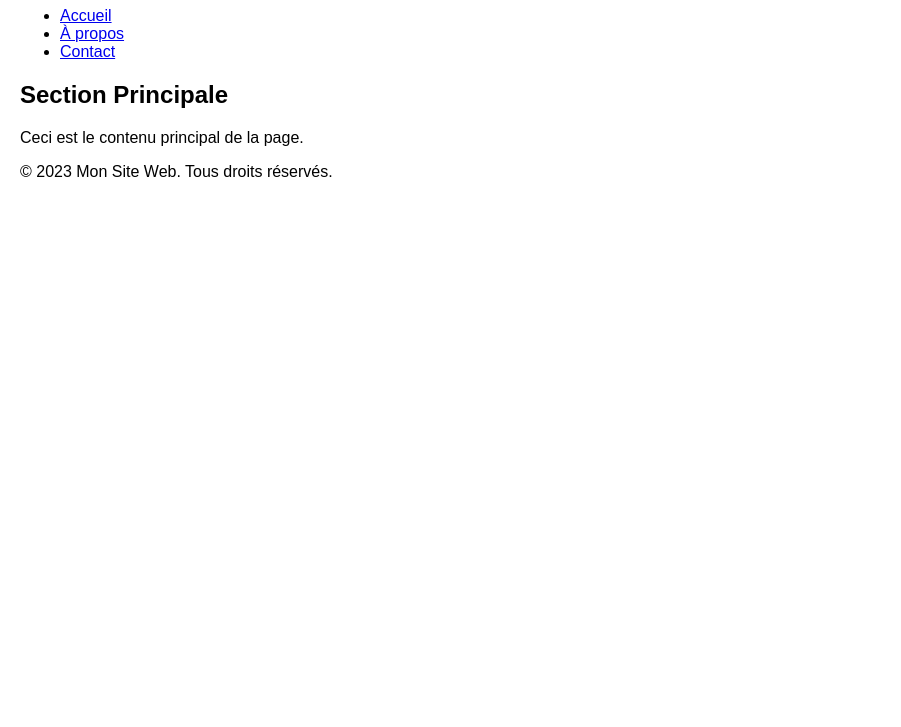
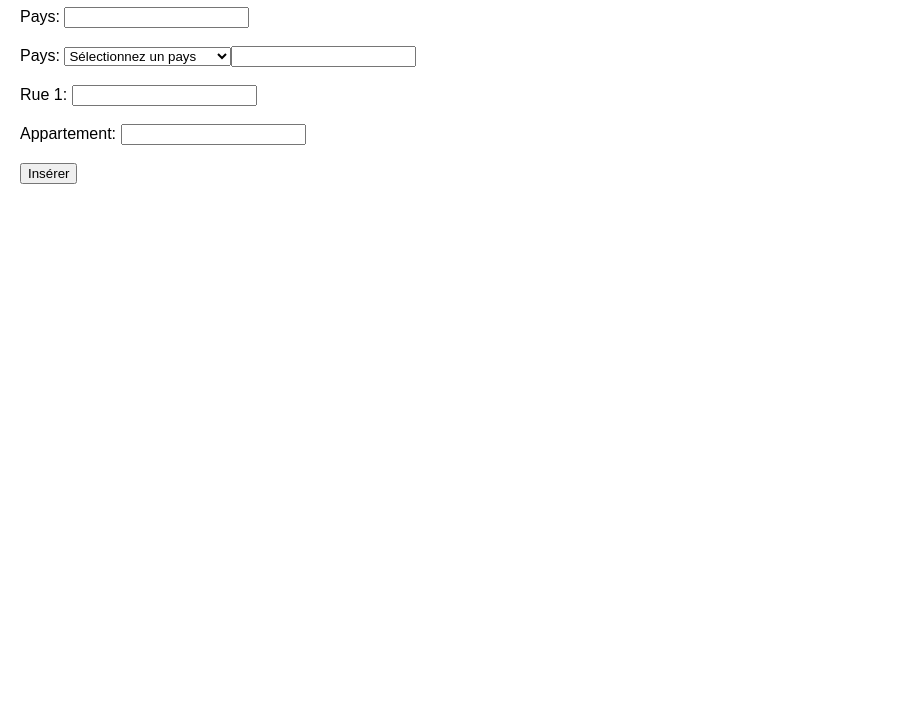
Before and after one commit to benphihe/projet-final-sql, a website: page public/insert.html in a window 1280 px wide. Shown: the part 73-800 px from the top of the page, without its empty margins (0-901 px from the left). Drawn offline with Linux system fonts and the light colour scheme.

Commit message:
creation du formulaire

```diff
--- a/public/insert.html
+++ b/public/insert.html
@@ -1,3 +1,4 @@
+
 <!DOCTYPE html>
 <html lang="fr">
 <head>
@@ -7,24 +8,44 @@
     <link rel="stylesheet" href="styles.css">
 </head>
 <body>
-    <header>
-        <h1>Bienvenue sur Mon Site Web</h1>
-        <nav>
-            <ul>
-                <li><a href="index.html">Accueil</a></li>
-                <li><a href="about.html">À propos</a></li>
-                <li><a href="contact.html">Contact</a></li>
-            </ul>
-        </nav>
-    </header>
-    <main>
-        <section>
-            <h2>Section Principale</h2>
-            <p>Ceci est le contenu principal de la page.</p>
-        </section>
-    </main>
-    <footer>
-        <p>&copy; 2023 Mon Site Web. Tous droits réservés.</p>
-    </footer>
+    <h1>Formulaire d'Insertion</h1>
+    <form action="insert.php" method="post">
+        <label for="country">Pays:</label>
+        <input type="text" id="country" name="country" required><br><br>
+
+        <label for="country">Pays:</label>
+        <select id="country" name="country" required>
+            <option value="">Sélectionnez un pays</option>
+            <option value="Developer">Developer</option>
+            <option value="Business Analyst">Business Analyst</option>
+            <option value="UX/UI Designer">UX/UI Designer</option>
+            <option value="Operations Manager">Operations Manager</option>
+            <option value="Database Administrator">Database Administrator</option>
+            <option value="DevOps Engineer">DevOps Engineer</option>
+            <option value="Software Tester">Software Tester</option>
+            <option value="Technical Architect">Technical Architect</option>
+            <option value="Product Manager">Product Manager</option>
+            <option value="Chief Technology Officer">Chief Technology Officer</option>
+            <option value="Project Manager">Project Manager</option>
+            <option value="Sales Manager">Sales Manager</option>
+            <option value="Support Technician">Support Technician</option>
+            <option value="Team Lead">Team Lead</option>
+            <option value="HR Manager">HR Manager</option>
+            <option value="QA Engineer">QA Engineer</option>
+            <option value="Designer">Designer</option>
+            <option value="Senior Developer">Senior Developer</option>
+            <option value="IT Support">IT Support</option>
+
+        <label for="city">Ville:</label>
+        <input type="text" id="city" name="city" required><br><br>
+
+        <label for="street1">Rue 1:</label>
+        <input type="text" id="street1" name="street1" required><br><br>
+
+        <label for="appartement">Appartement:</label>
+        <input type="text" id="appartement" name="appartement"><br><br>
+
+        <input type="submit" value="Insérer">
+    </form>
 </body>
 </html>
--- a/server.js
+++ b/server.js
@@ -20,7 +20,7 @@ app.get('/', (req, res) => {
     res.sendFile(path.join(__dirname, 'public', 'index.html'));
 });
 app.get('/insert', (req, res) => {
-    res.sendFile(path.join(__dirname, 'public', 'insert.html'));
+    res.sendFile(path.join(__dirname, 'public', 'form.php'));
 });
 app.get('/employees.html', (req, res) => {
     res.sendFile(path.join(__dirname, 'public', 'employees.html'));
```
